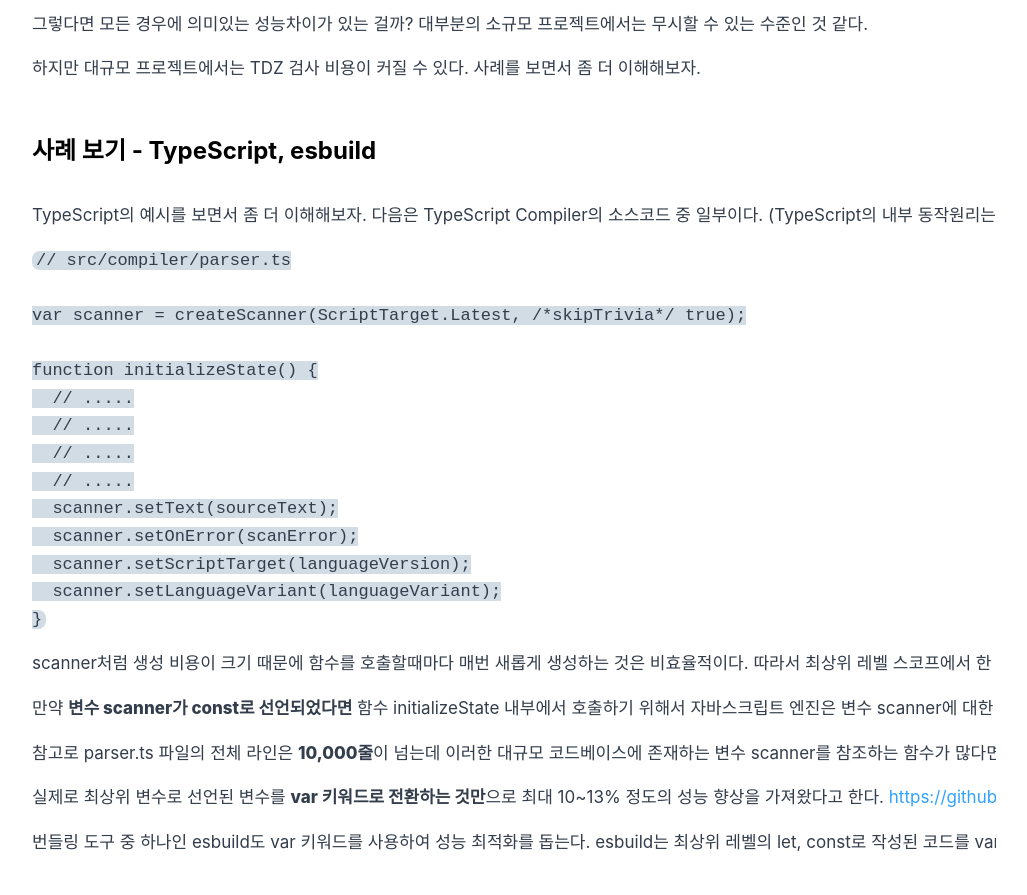
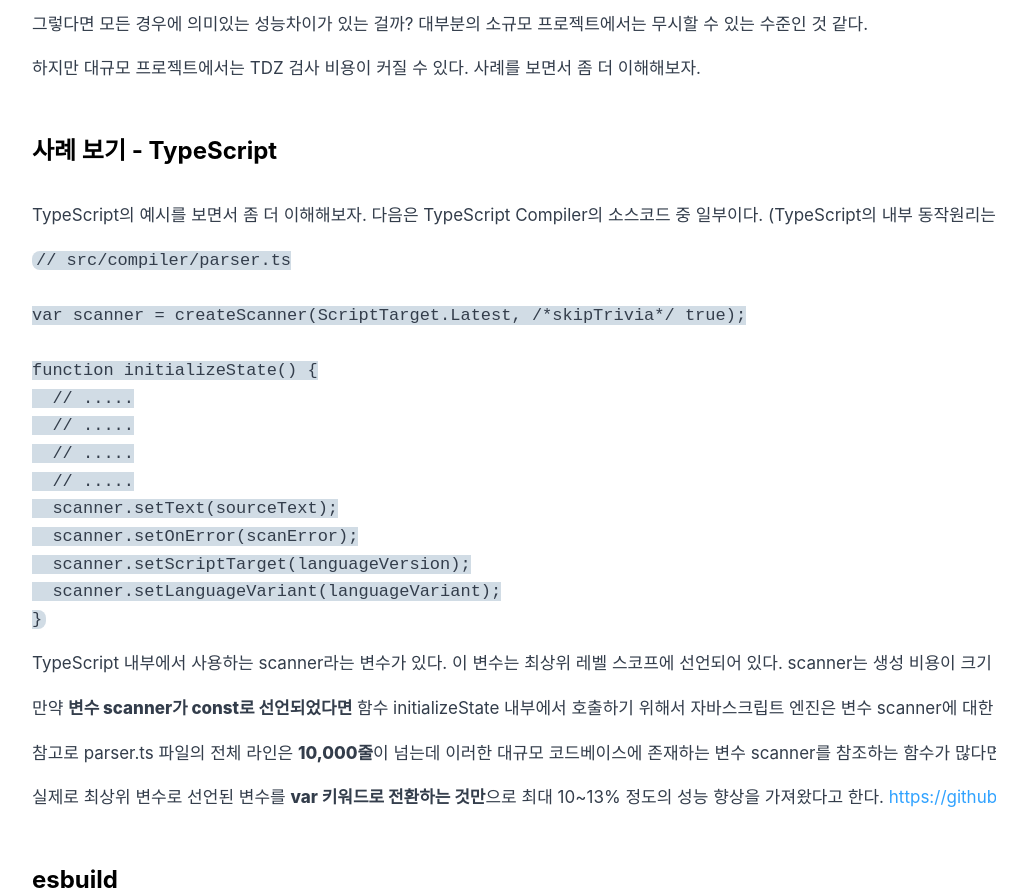
Before and after one commit to sa02045/blog, a Gatsby site: page /use-var/ in a window 1280 px wide. Shown: the part 4895-5790 px from the top of the page, without its empty margins (134-1161 px from the left). Built offline with nearby package versions, Linux system fonts and the light colour scheme; Gatsby itself is replaced by a stand-in of ours; some packages are replaced by stand-ins of ours; code samples lack their colours; a web font is replaced by a local one.

Commit message:
docs: var

````diff
--- a/content/blog/use-var/index.md
+++ b/content/blog/use-var/index.md
@@ -115,7 +115,7 @@
 
 하지만 대규모 프로젝트에서는 TDZ 검사 비용이 커질 수 있다. 사례를 보면서 좀 더 이해해보자.
 
-### 사례 보기 - TypeScript, esbuild
+### 사례 보기 - TypeScript
 
 TypeScript의 예시를 보면서 좀 더 이해해보자. 다음은 TypeScript Compiler의 소스코드 중 일부이다. (TypeScript의 내부 동작원리는 몰라도 된다. TDZ 검사 비용을 위한 예시로만 보자)
 
@@ -136,7 +136,7 @@
 }
 ```
 
-scanner처럼 생성 비용이 크기 때문에 함수를 호출할때마다 매번 새롭게 생성하는 것은 비효율적이다. 따라서 최상위 레벨 스코프에서 한 번만 생성하고 함수들이 공유해서 사용한다.
+TypeScript 내부에서 사용하는 scanner라는 변수가 있다. 이 변수는 최상위 레벨 스코프에 선언되어 있다. scanner는 생성 비용이 크기 때문에 매번 새롭게 생성하는 것은 비효율적이다. 따라서 최상위 레벨 스코프에서 한 번만 생성하고 함수들이 공유해서 사용한다.
 
 만약 **변수 scanner가 const로 선언되었다면** 함수 initializeState 내부에서 호출하기 위해서 자바스크립트 엔진은 변수 scanner에 대한 TDZ 검사를 수행할 수 밖에 없다.
 
@@ -144,8 +144,10 @@
 
 실제로 최상위 변수로 선언된 변수를 **var 키워드로 전환하는 것만**으로 최대 10~13% 정도의 성능 향상을 가져왔다고 한다. https://github.com/microsoft/TypeScript/pull/52832
 
+### esbuild
+
 번들링 도구 중 하나인 esbuild도 var 키워드를 사용하여 성능 최적화를 돕는다.
-esbuild는 최상위 레벨의 let, const로 작성된 코드를 var로 변환해주는데 TDZ 검사 비용을 줄이기 위한 목적이다.
+esbuild는 번들링 과정에서 최상위 레벨의 let, const로 작성된 코드를 var로 변환해주는데 마찬가지로 TDZ 검사 비용을 줄이기 위한 목적이다.
 
 <br/>
 <img src="./javascript3.png"  />
@@ -154,3 +156,7 @@
 <br/>
 
 ### 정리
+
+대규모 코드베이스에서 특정 상황일때 var 키워드가 let, const 보다 빠를 수 있다는 것은 어느정도 사실로 보인다. 하지만 이는 JavaScript 엔진에 의존적인 문제이기 때문에 언제든지 바뀔 수 있는 성능 문제로 보인다.
+
+React, Vue 같은 프레임워크 위에서만 개발을 하는 경우가 많기 때문에 이러한 디테일한 성능 최적화에 대부분 신경쓰지 않는 것이 현실이다. 하지만 대규모 프로젝트를 다루는 경우에는 이러한 성능 최적화에 대해 고려해볼만한 가치가 있다.
````
